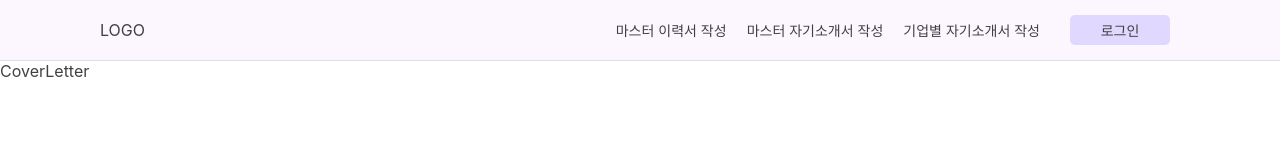
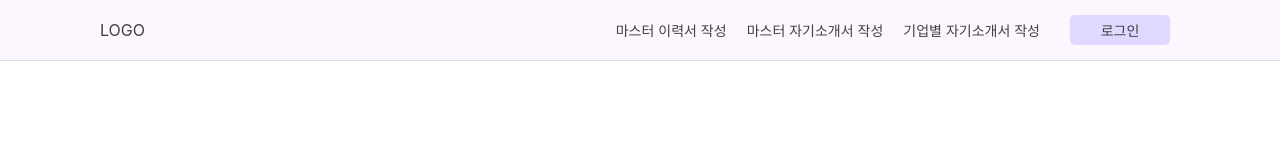
Before and after one commit to 2023-opensource-project/frontend, a React (Create React App) app: page /coverLetter in a window 1280 px wide. Shown: the top 160 px of the page. Built offline with nearby package versions, Linux system fonts and the light colour scheme.

Commit message:
feat(style.jsx): 컨테이너 속성 공통 요소로 추가

```diff
--- a/src/Constants/style.jsx
+++ b/src/Constants/style.jsx
@@ -1,4 +1,10 @@
 import styled from "styled-components";
+
+export const Container = styled.div`
+  height: 100vh;
+  display: flex;
+  flex-direction: column;
+`;
 
 export const Inner = styled.div`
   max-width: 1240px;
--- a/src/Pages/CoverLetter.jsx
+++ b/src/Pages/CoverLetter.jsx
@@ -1,7 +1,12 @@
 import React from "react";
+import { Container, Inner } from "../Constants/style";
 
 function CoverLetter() {
-  return <div>CoverLetter</div>;
+  return (
+    <Container>
+      <Inner></Inner>
+    </Container>
+  );
 }
 
 export default CoverLetter;
--- a/src/Pages/MasterCoverLetter.jsx
+++ b/src/Pages/MasterCoverLetter.jsx
@@ -1,6 +1,5 @@
 import { React, useState } from "react";
-import styled from "styled-components";
-import { Inner } from "../Constants/style";
+import { Container, Inner } from "../Constants/style";
 import TitleContainer from "../MasterCoverLetterComponents/TitleContainer";
 import TabTitleContainer from "../MasterCoverLetterComponents/TabTitleContainer";
 import GPTButton from "../MasterCoverLetterComponents/GPTButton";
@@ -8,12 +7,6 @@ import Recommend from "../MasterCoverLetterComponents/Recommend";
 import FinalInput from "../MasterCoverLetterComponents/FinalInput";
 import Save from "../MasterCoverLetterComponents/Save";
 import { toast } from "react-toastify";
-
-export const Container = styled.div`
-  height: 100vh;
-  display: flex;
-  flex-direction: column;
-`;
 
 function MasterCoverLetter() {
   const [activeTab, setActiveTab] = useState(0);
--- a/src/Pages/MasterResume.jsx
+++ b/src/Pages/MasterResume.jsx
@@ -1,6 +1,5 @@
 import React from "react";
-import styled from "styled-components";
-import { Inner, Button } from "../Constants/style";
+import { Container, Inner, Button } from "../Constants/style";
 import { Form } from "../MasterResumeComponents/MasterResume.style";
 import PersonalInfo from "../MasterResumeComponents/PersonalInfo";
 import SchoolInfo from "../MasterResumeComponents/SchoolInfo";
@@ -9,12 +8,6 @@ import EducationInfo from "../MasterResumeComponents/EducationInfo";
 import LanguageInfo from "../MasterResumeComponents/LanguageInfo";
 import AwardsInfo from "../MasterResumeComponents/AwardsInfo";
 import QualificationInfo from "../MasterResumeComponents/QualificationInfo";
-
-export const Container = styled.div`
-  height: 100vh;
-  display: flex;
-  flex-direction: column;
-`;
 
 function MasterResume() {
   return (
```
